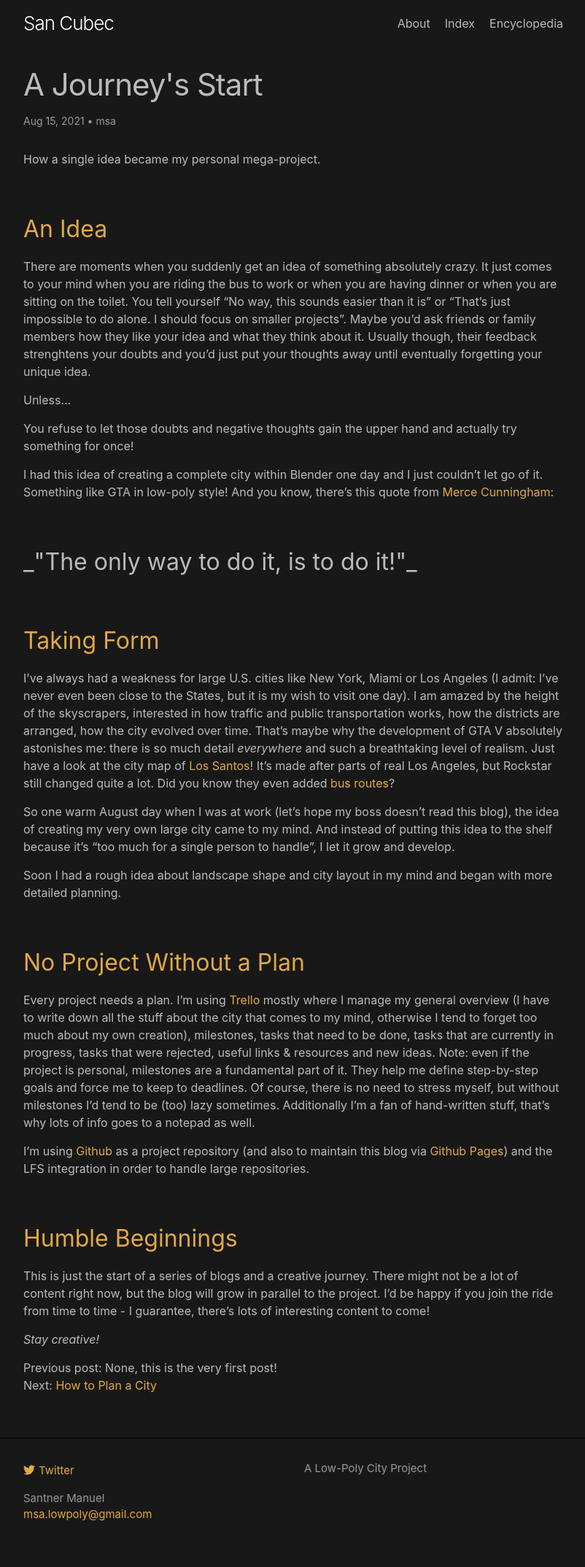
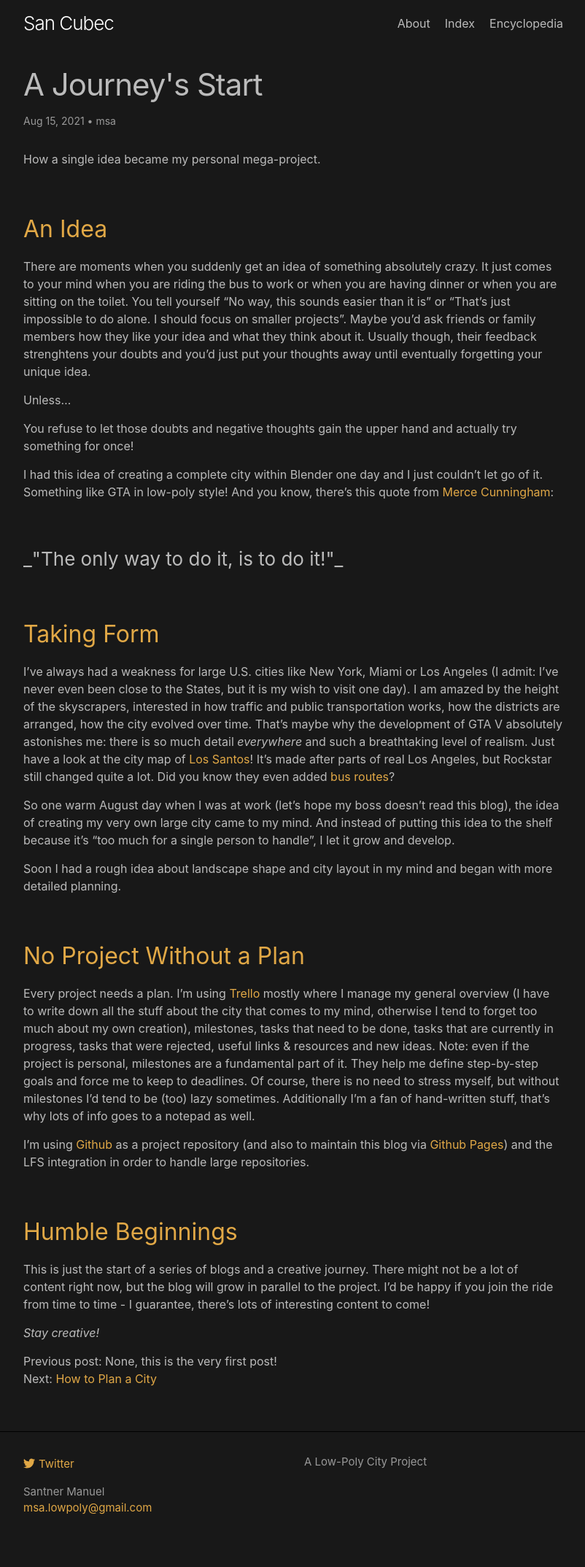
Before and after one commit to kant/san_cubec_blog, a Jekyll site: the page built from _posts/Blog/2021-08-15-Post0001.md, in a window 1280 px wide. Shown: the whole page at 73% size, without its empty margins (238-1040 px from the left). Built offline with Jekyll 4.4.1, drawn with Linux system fonts in a browser that asks for light colours.

```diff
--- a/_posts/Blog/2021-08-15-Post0001.md
+++ b/_posts/Blog/2021-08-15-Post0001.md
@@ -18,7 +18,7 @@ You refuse to let those doubts and negative thoughts gain the upper hand and act
 
 I had this idea of creating a complete city within Blender one day and I just couldn't let go of it. Something like GTA in low-poly style! And you know, there's this quote from [Merce Cunningham][id7]:
 
- <h2>_"The only way to do it, is to do it!"_</h2>
+ <h3> _"The only way to do it, is to do it!"_ </h3>
 
 ## <span style = "color:#e1a846">Taking Form</span>
 
```
